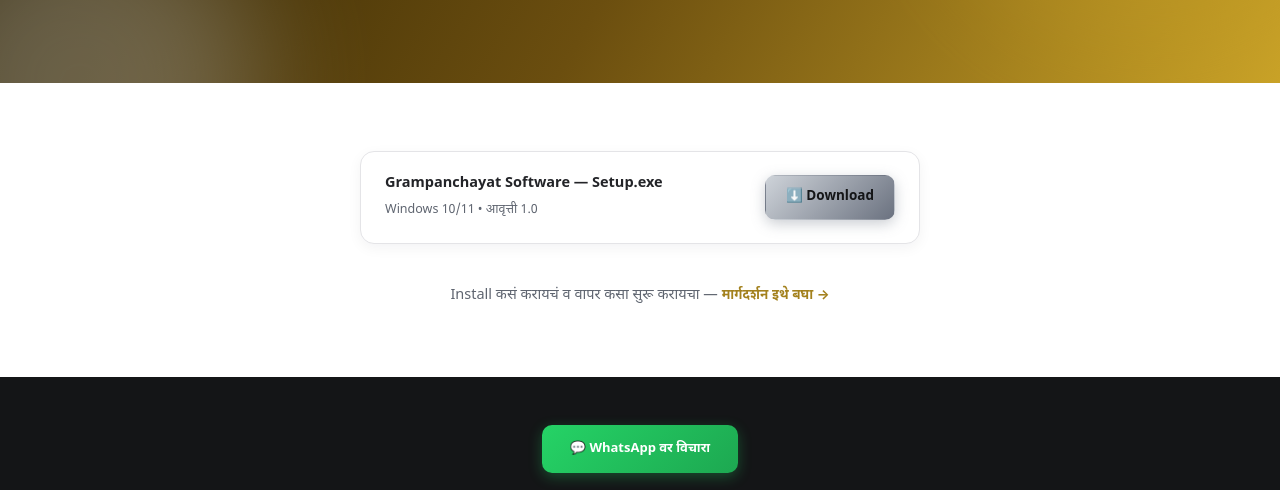
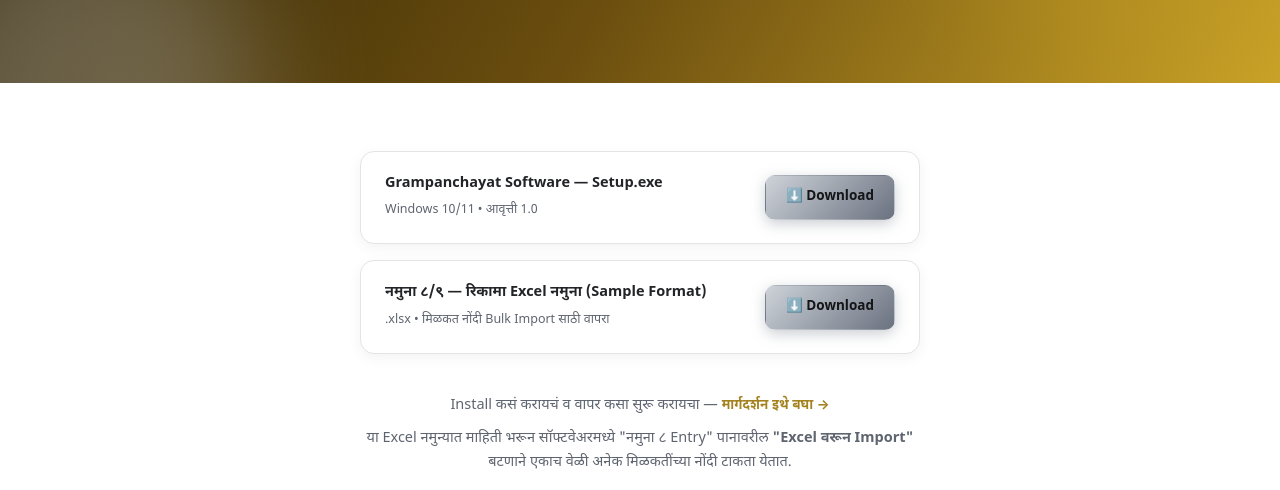
Before and after one commit to grampanchayat-management-system/software-download, a plain HTML site: page download.html in a window 1280 px wide. Shown: the part 286-776 px from the top of the page. Drawn offline with Linux system fonts and the light colour scheme.

Commit message:
Add files via upload

```diff
--- a/download.html
+++ b/download.html
@@ -43,9 +43,17 @@
         </div>
         <a class="btn btn-primary" id="downloadBtn" href="#" style="padding:10px 20px;font-size:13.5px">⬇️ Download</a>
       </div>
+      <div class="dl-item" style="margin-top:16px">
+        <div class="info">
+          <b>नमुना ८/९ — रिकामा Excel नमुना (Sample Format)</b>
+          <span>.xlsx • मिळकत नोंदी Bulk Import साठी वापरा</span>
+        </div>
+        <a class="btn btn-primary" id="excelDownloadBtn" href="#" style="padding:10px 20px;font-size:13.5px">⬇️ Download</a>
+      </div>
     </div>
     <div class="block-head" style="margin-top:40px;margin-bottom:0">
       <p>Install कसं करायचं व वापर कसा सुरू करायचा — <a class="link-btn" href="guide.html" style="display:inline">मार्गदर्शन इथे बघा →</a></p>
+      <p style="margin-top:8px">या Excel नमुन्यात माहिती भरून सॉफ्टवेअरमध्ये "नमुना ८ Entry" पानावरील <b>"Excel वरून Import"</b> बटणाने एकाच वेळी अनेक मिळकतींच्या नोंदी टाकता येतात.</p>
     </div>
   </div>
 </section>
@@ -67,6 +75,13 @@
 
 document.getElementById('downloadBtn').href = DOWNLOAD_URL;
 document.getElementById('downloadBtn').setAttribute('download','');
+
+// ── नमुना ८/९ Excel टेम्प्लेट ──
+// ही फाईल याच वेबसाईटवर "downloads" फोल्डरमध्ये ठेवलेली आहे (आकाराने लहान असल्यामुळे थेट ठेवता येते).
+var EXCEL_DOWNLOAD_URL = 'downloads/Namuna-8-9-Blank-Template.xlsx';
+
+document.getElementById('excelDownloadBtn').href = EXCEL_DOWNLOAD_URL;
+document.getElementById('excelDownloadBtn').setAttribute('download','');
 </script>
 </body>
 </html>
```
